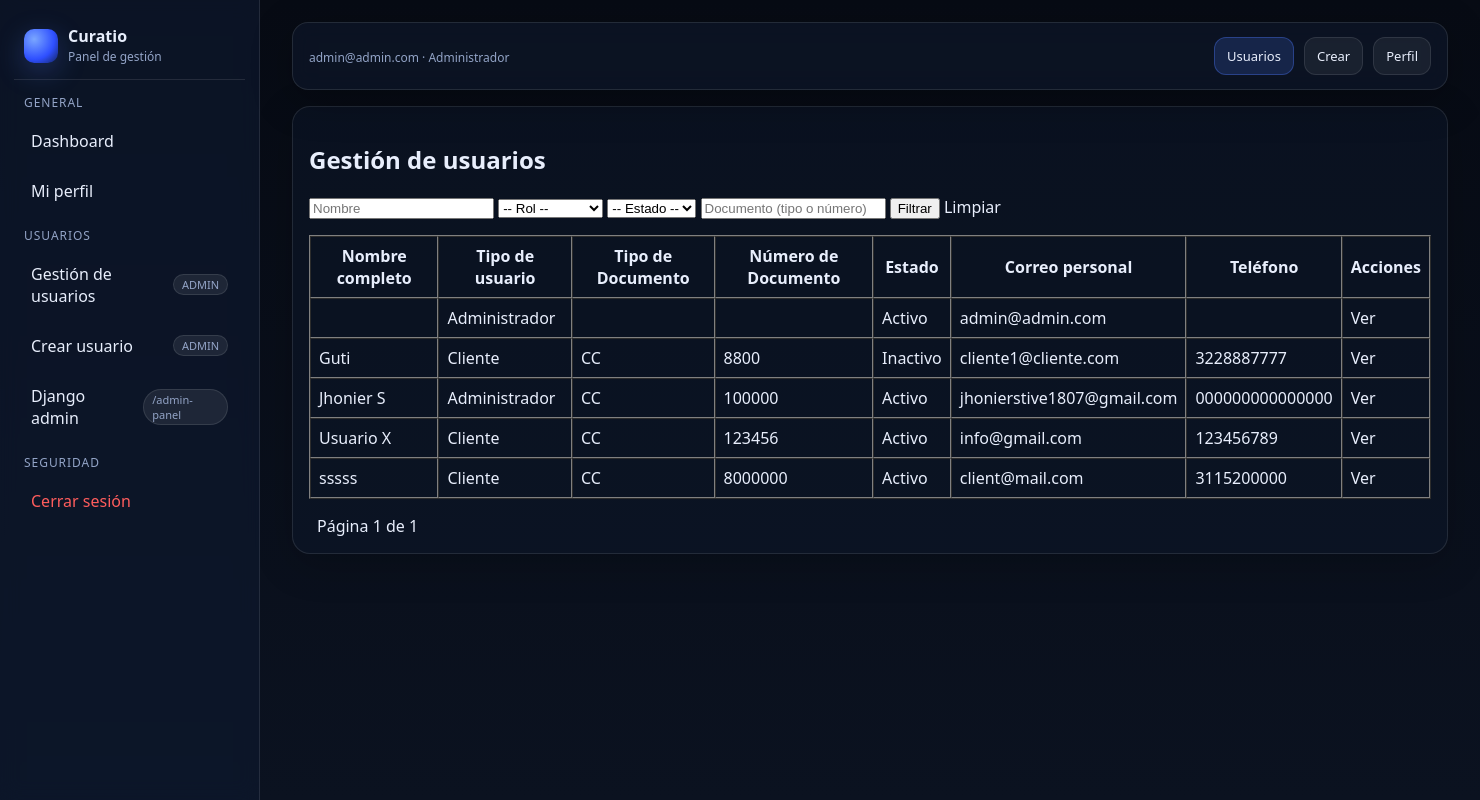
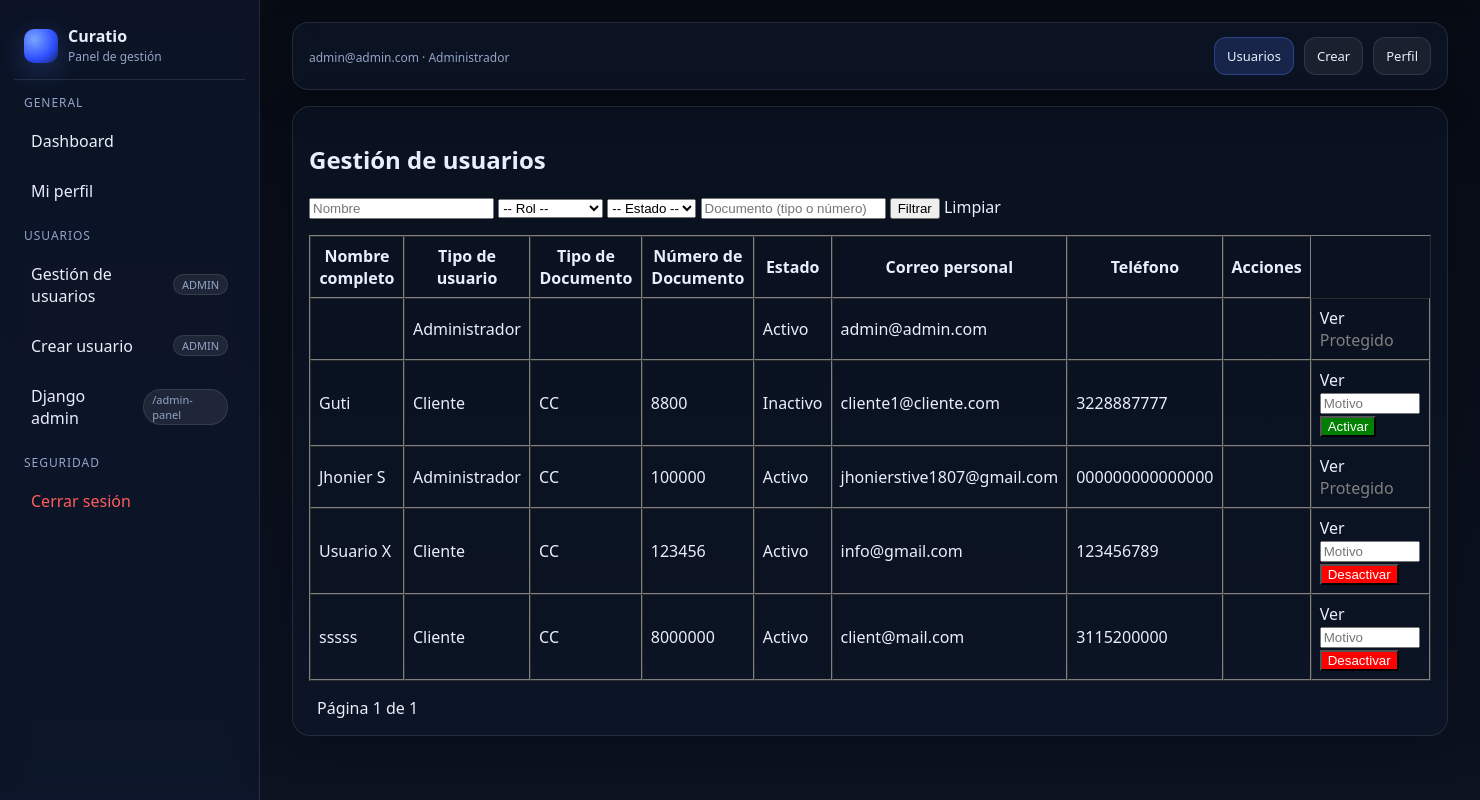
Before and after one commit to AlejandroLotero/backend_python_curatio, a Django app: page /accounts/usuarios/ in a window 1480 px wide. Run offline with Django 5.2, Linux system fonts and the light colour scheme; a user stored in the database is signed in; data comes from the database, SQL or seed files in the repository; both versions use the stored data as it was after the commit.

Commit message:
feat: Implementación de habilitar y deshabilitar usuarios cumliendo con los requeriminetos propuestos

```diff
--- a/Curatio/accounts/models.py
+++ b/Curatio/accounts/models.py
@@ -196,3 +196,26 @@ class User(AbstractBaseUser, PermissionsMixin):
 
             if not self.foto.name.endswith(('.jpg', '.jpeg', '.png')):
                 raise ValidationError("Formato de imagen no permitido.")
+
+
+
+#BITACORA: registro histórico de acciones importantes que se hacen en el sistema.
+class BitacoraUsuario(models.Model):
+    admin = models.ForeignKey(
+        User,
+        on_delete=models.CASCADE,
+        related_name="acciones_admin"
+    )
+
+    usuario = models.ForeignKey(
+        User,
+        on_delete=models.CASCADE,
+        related_name="acciones_usuario"
+    )
+
+    accion = models.CharField(max_length=50)
+    motivo = models.TextField(blank=True, null=True)
+    fecha = models.DateTimeField(auto_now_add=True)
+
+    def __str__(self):
+        return f"{self.admin.email} -> {self.usuario.email} ({self.accion})"
--- a/Curatio/accounts/templates/accounts/lista_usuarios.html
+++ b/Curatio/accounts/templates/accounts/lista_usuarios.html
@@ -2,6 +2,15 @@
 {% block content %}
 
 <h2>Gestión de usuarios</h2>
+
+<!-- # Mensaje de confirmación: Cuenta actualizada exitosamente Jhonier-->
+{% if messages %}
+  {% for message in messages %}
+    <div style="padding:10px; margin-bottom:10px; border:1px solid #ccc; background:#e6ffe6;">
+      {{ message }}
+    </div>
+  {% endfor %}
+{% endif %}
 
 <form method="get" style="margin-bottom: 1rem;">
   <input type="text" name="nombre" placeholder="Nombre" value="{{ nombre }}"/>
@@ -49,7 +58,37 @@
         <td>{{ u.email }}</td>
         <td>{{ u.telefono }}</td>
         <td>
-          <a href="{% url 'ver_usuario_admin' u.id %}">Ver</a>
+          <td>
+            <a href="{% url 'ver_usuario_admin' u.id %}">Ver</a>
+
+            {% if u.rol != "Administrador" %}
+              <form method="POST" action="{% url 'cambiar_estado_usuario' u.id %}" style="display:inline;">
+                {% csrf_token %}
+
+                <input type="text" name="motivo" placeholder="Motivo" style="width:100px;">
+
+                {% if u.estado %}
+                  <button type="submit"
+                          onclick="return confirm('¿Seguro que desea DESACTIVAR este usuario?')"
+                          style="background-color:red;color:white;">
+                    Desactivar
+                  </button>
+                {% else %}
+                  <button type="submit"
+                          onclick="return confirm('¿Seguro que desea ACTIVAR este usuario?')"
+                          style="background-color:green;color:white;">
+                    Activar
+                  </button>
+                {% endif %}
+
+              </form>
+            {% else %}
+              <span style="color:gray;">Protegido</span>
+            {% endif %}
+
+          </td>
+
+
           {# placeholders para lo que pidas luego #}
           {# <a href="#">Editar</a> #}
           {# <a href="#">Deshabilitar</a> #}
--- a/Curatio/accounts/views.py
+++ b/Curatio/accounts/views.py
@@ -1,6 +1,8 @@
 from django.shortcuts import render
 from django.shortcuts import get_object_or_404
 from .models import User
+from django.contrib import messages
+from .models import BitacoraUsuario
 # Create your views here.
 from django.contrib.auth.decorators import login_required
 
@@ -118,3 +120,36 @@ def lista_usuarios(request):
         "roles": User.ROLES,
     }
     return render(request, "accounts/lista_usuarios.html", context)
+
+#METODO CAMBIAR ESTADO DE USUARIO
+@login_required
+def cambiar_estado_usuario(request, user_id):
+
+    # Solo ADMIN
+    if request.user.rol != "Administrador":
+        return redirect("login")
+
+    usuario = get_object_or_404(User, id=user_id)
+
+    # No permitir desactivar administradores
+    if usuario.rol == "Administrador":
+        messages.error(request, "No se puede desactivar un administrador")
+        return redirect("lista_usuarios")
+
+    motivo = request.POST.get("motivo", "")
+
+    # Cambiar estado
+    usuario.estado = not usuario.estado
+    usuario.save()
+
+    # Guardar bitácora
+    BitacoraUsuario.objects.create(
+        admin=request.user,
+        usuario=usuario,
+        accion="ACTIVADO" if usuario.estado else "DESACTIVADO",
+        motivo=motivo
+    )
+
+    messages.success(request, "Cuenta actualizada exitosamente")
+
+    return redirect("lista_usuarios")
--- a/Curatio/config/urls.py
+++ b/Curatio/config/urls.py
@@ -65,7 +65,12 @@ urlpatterns = [
     #ADMIN lista usuarios
     path('accounts/usuarios/', account_views.lista_usuarios, name='lista_usuarios'),
 
+    #ADMIN Habilitar y deshabilitar
+    path('accounts/cambiar-estado/<int:user_id>/', account_views.cambiar_estado_usuario, name='cambiar_estado'),
 
+    #Cambiar estado de usuario
+    path(
+    'accounts/cambiar-estado/<int:user_id>/', account_views.cambiar_estado_usuario, name='cambiar_estado_usuario'),
 ]
 
 if settings.DEBUG:
```
Also changed, not shown: Curatio/config/settings.py (+13 -13 lines), Curatio/accounts/migrations/0002_bitacorausuario.py (added), Curatio/db.sqlite3.
